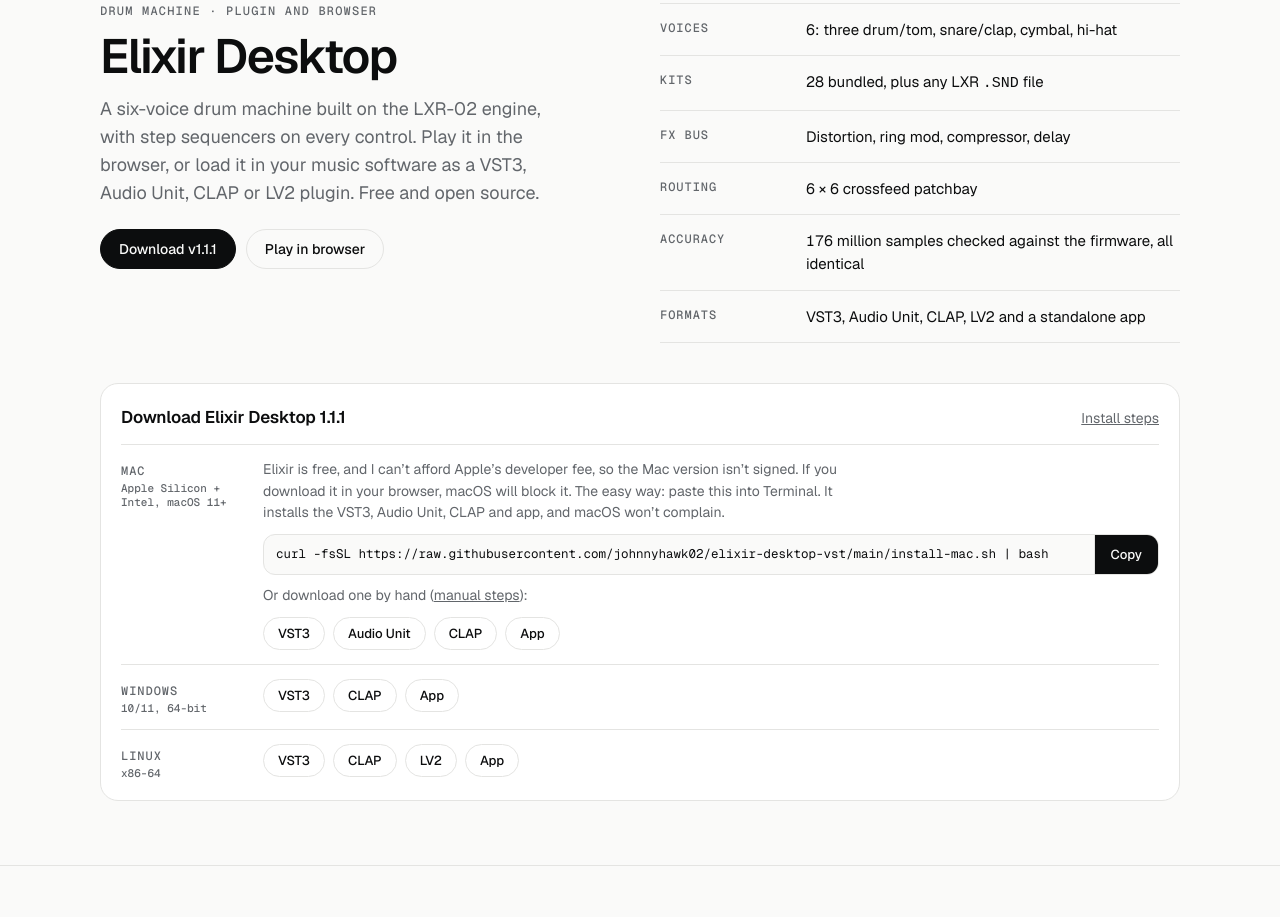
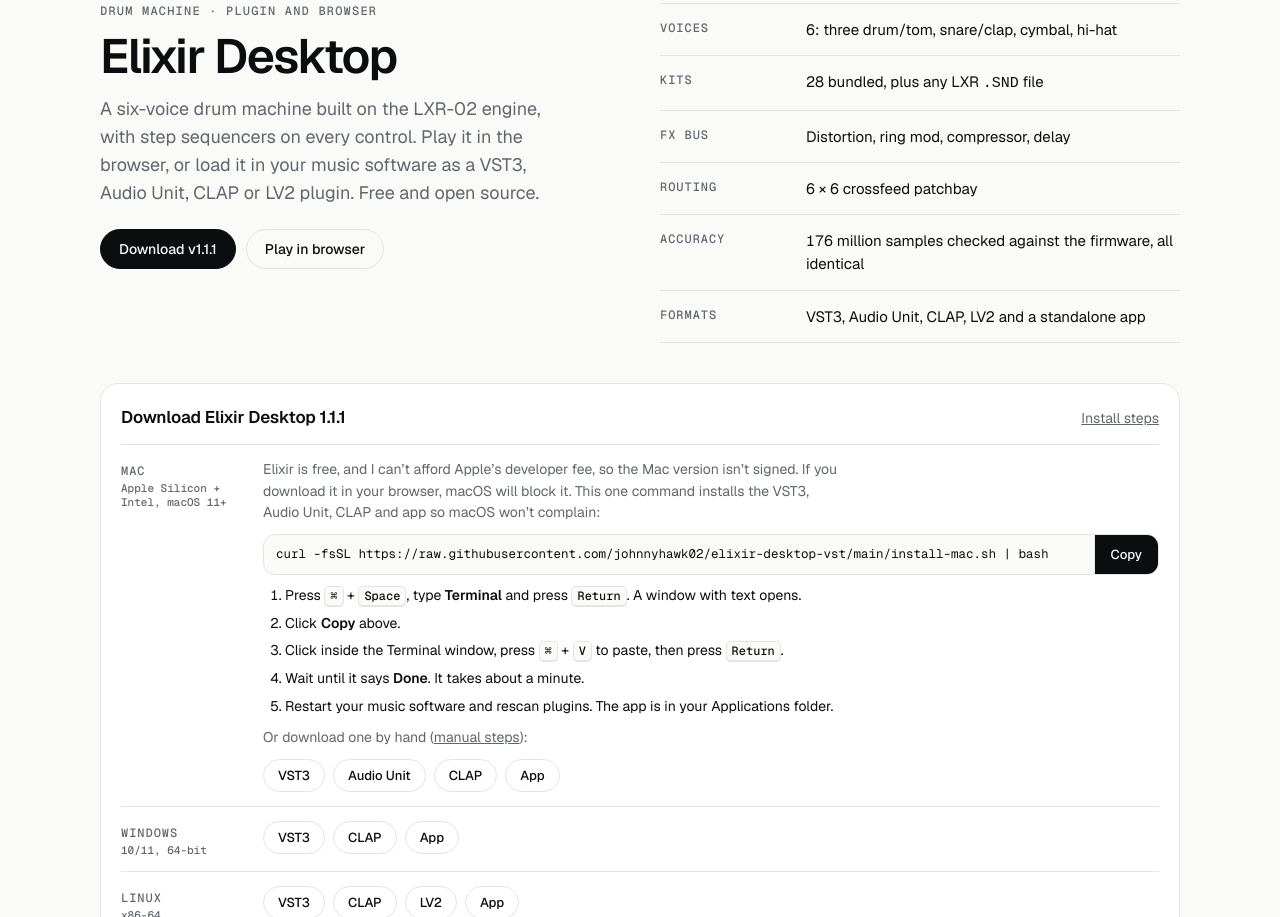
Before and after one commit to johnnyhawk02/johnny-hawk-audio, a plain HTML site: page index.html in a window 1280 px wide. Shown: the part 303-1220 px from the top of the page. Drawn offline with nearby package versions, Linux system fonts and the light colour scheme.

Commit message:
Add step-by-step Terminal instructions for the Mac install
Co-Authored-By: Claude Opus 5.5 <noreply@anthropic.com>
Claude-Session: https://claude.ai/code/session_018ENZqRrC3Du9gjm1js3ku2

```diff
--- a/index.html
+++ b/index.html
@@ -83,6 +83,9 @@ h2 { font-size: clamp(30px, 5vw, 48px); letter-spacing: -.035em; line-height: 1.
 .cmd code { flex: 1; min-width: 0; font: 400 12.5px/1.5 var(--mono); padding: 10px 12px; overflow-x: auto; white-space: nowrap; }
 .copy { flex: none; font: 500 13px var(--sans); border: 0; border-left: 1px solid var(--line); background: var(--fg); color: var(--bg); padding: 0 16px; cursor: pointer; }
 .copy:hover { opacity: .88; }
+.steps { margin: 0; padding-left: 22px; display: flex; flex-direction: column; gap: 6px; font-size: 14px; max-width: 62ch; }
+.steps b { font-weight: 600; }
+kbd { font: 500 12px var(--mono); border: 1px solid var(--line); border-bottom-width: 2px; border-radius: 5px; padding: 1px 5px; background: var(--bg); }
 @media (max-width: 560px) { .dl-row { grid-template-columns: 1fr; gap: 8px; } }
 @media (max-width: 760px) { .product { grid-template-columns: 1fr; gap: 28px; } .specs li { grid-template-columns: 100px 1fr; } }
 
@@ -145,8 +148,15 @@ footer { border-top: 1px solid var(--line); padding-block: 28px 40px; }
       <div class="dl-head"><strong>Download Elixir Desktop 1.1.1</strong><a href="https://github.com/johnnyhawk02/elixir-desktop-vst/blob/main/docs/DOWNLOADS.md">Install steps</a></div>
       <div class="dl-row"><span>Mac<small>Apple Silicon + Intel, macOS 11+</small></span><div class="mac-col">
         <div class="mac-install">
-          <p>Elixir is free, and I can&rsquo;t afford Apple&rsquo;s developer fee, so the Mac version isn&rsquo;t signed. If you download it in your browser, macOS will block it. The easy way: paste this into Terminal. It installs the VST3, Audio Unit, CLAP and app, and macOS won&rsquo;t complain.</p>
+          <p>Elixir is free, and I can&rsquo;t afford Apple&rsquo;s developer fee, so the Mac version isn&rsquo;t signed. If you download it in your browser, macOS will block it. This one command installs the VST3, Audio Unit, CLAP and app so macOS won&rsquo;t complain:</p>
           <div class="cmd"><code id="mac-cmd">curl -fsSL https://raw.githubusercontent.com/johnnyhawk02/elixir-desktop-vst/main/install-mac.sh | bash</code><button type="button" id="copy-mac" class="copy">Copy</button></div>
+          <ol class="steps">
+            <li>Press <kbd>⌘</kbd> + <kbd>Space</kbd>, type <b>Terminal</b> and press <kbd>Return</kbd>. A window with text opens.</li>
+            <li>Click <b>Copy</b> above.</li>
+            <li>Click inside the Terminal window, press <kbd>⌘</kbd> + <kbd>V</kbd> to paste, then press <kbd>Return</kbd>.</li>
+            <li>Wait until it says <b>Done</b>. It takes about a minute.</li>
+            <li>Restart your music software and rescan plugins. The app is in your Applications folder.</li>
+          </ol>
         </div>
         <p class="dl-sub">Or download one by hand (<a href="https://github.com/johnnyhawk02/elixir-desktop-vst/blob/main/docs/DOWNLOADS.md#install-on-mac">manual steps</a>):</p>
         <div class="dl-links">
```
